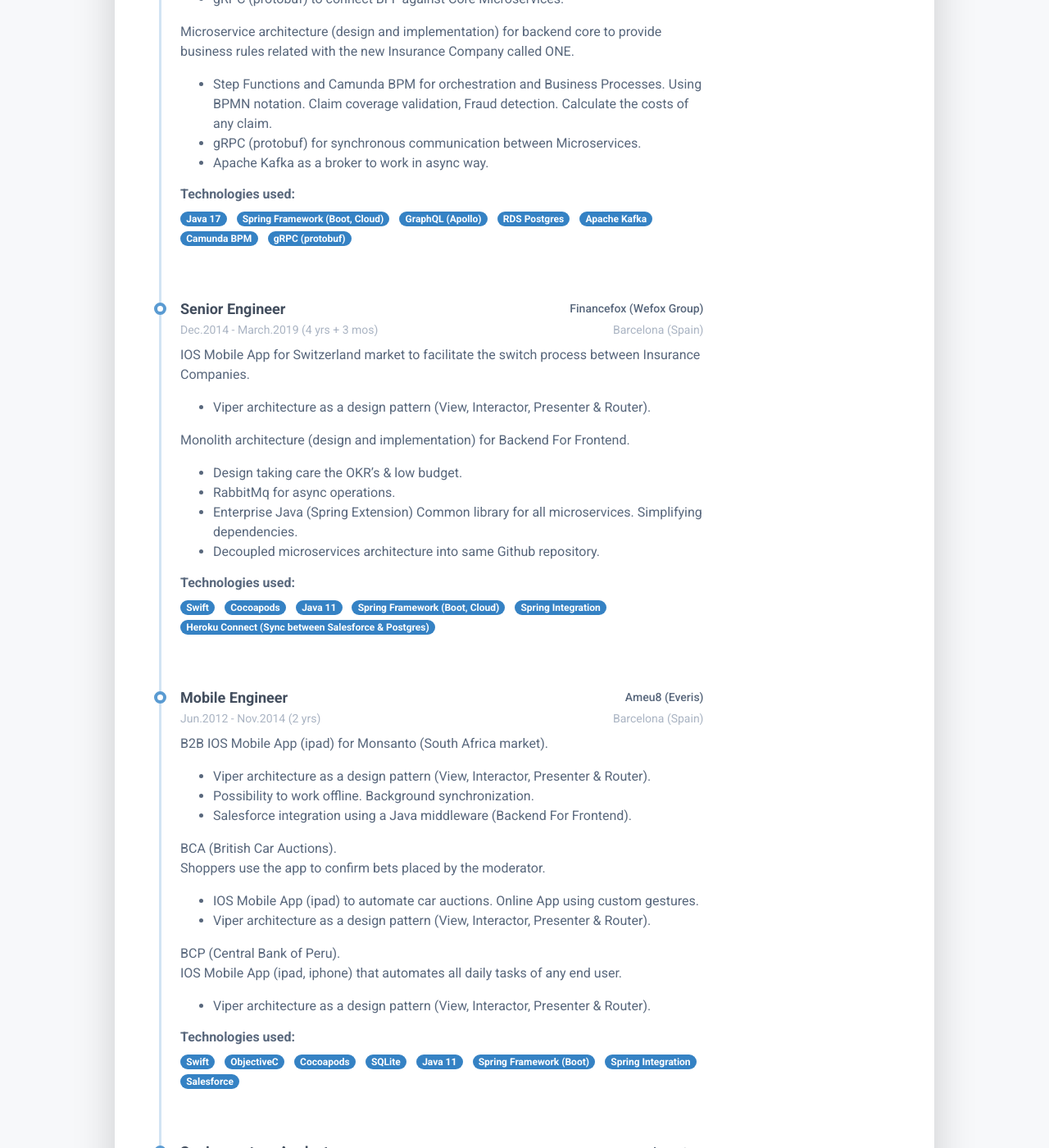
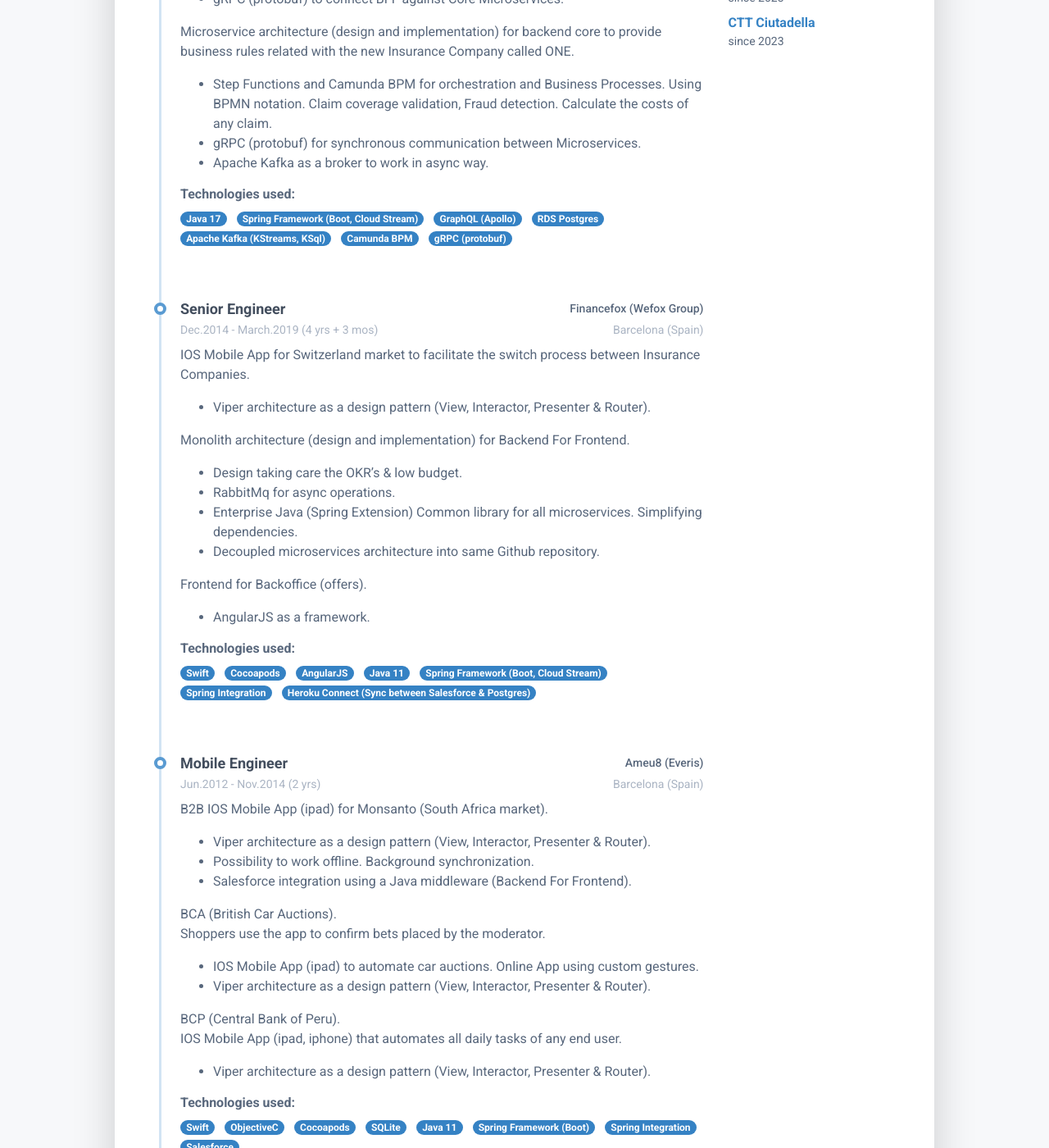
Before and after one commit to avall/avall.github.io, a Jekyll site: the page built from index.html, in a window 1280 px wide and 1400 px high, scrolled down 2801 px. Shown: the whole window at 82% size. Built offline with Jekyll 4.4.1, drawn with Linux system fonts in a browser that asks for light colours; nearby versions of some CDN libraries; some of the changed text lies outside the part shown.

Commit message:
CV changes

```diff
--- a/_data/data.yml
+++ b/_data/data.yml
@@ -116,10 +116,10 @@
 
       technologies:
         - name: Java 17
-        - name: Spring Framework (Boot, Cloud)
+        - name: Spring Framework (Boot, Cloud Stream)
         - name: AWS Lambdas
         - name: AWS Step Functions
-        - name: Apache Kafka
+        - name: Apache Kafka (KStreams, KSql)
         - name: Apache Debezium
         - name: Google Dialogflow Chatbot (AI)
 
@@ -151,10 +151,10 @@
 
       technologies:
         - name: Java 17
-        - name: Spring Framework (Boot, Cloud)
+        - name: Spring Framework (Boot, Cloud Stream)
         - name: GraphQL (Apollo)
         - name: RDS Postgres
-        - name: Apache Kafka
+        - name: Apache Kafka (KStreams, KSql)
         - name: Camunda BPM
         - name: gRPC (protobuf)
 
@@ -174,11 +174,16 @@
         * RabbitMq for async operations.
         * Enterprise Java (Spring Extension) Common library for all microservices. Simplifying dependencies.
         * Decoupled microservices architecture into same Github repository.
+
+        Frontend for Backoffice (offers).
+        * AngularJS as a framework.
+
       technologies:
         - name: Swift
         - name: Cocoapods
+        - name: AngularJS
         - name: Java 11
-        - name: Spring Framework (Boot, Cloud)
+        - name: Spring Framework (Boot, Cloud Stream)
         - name: Spring Integration
         - name: Heroku Connect (Sync between Salesforce & Postgres)
 
@@ -287,6 +292,8 @@
       percentage: 80
     - name: Kubernetes
       percentage: 50
+    - name: Terraform
+      percentage: 30
     - name: Open Policy Agent
       percentage: 75
     - name: Amazon Verified Permissions
@@ -295,6 +302,8 @@
       percentage: 50
   frontend:
     - name: Vue.js
+      percentage: 30
+    - name: AngularJS
       percentage: 30
 
   other:
```
